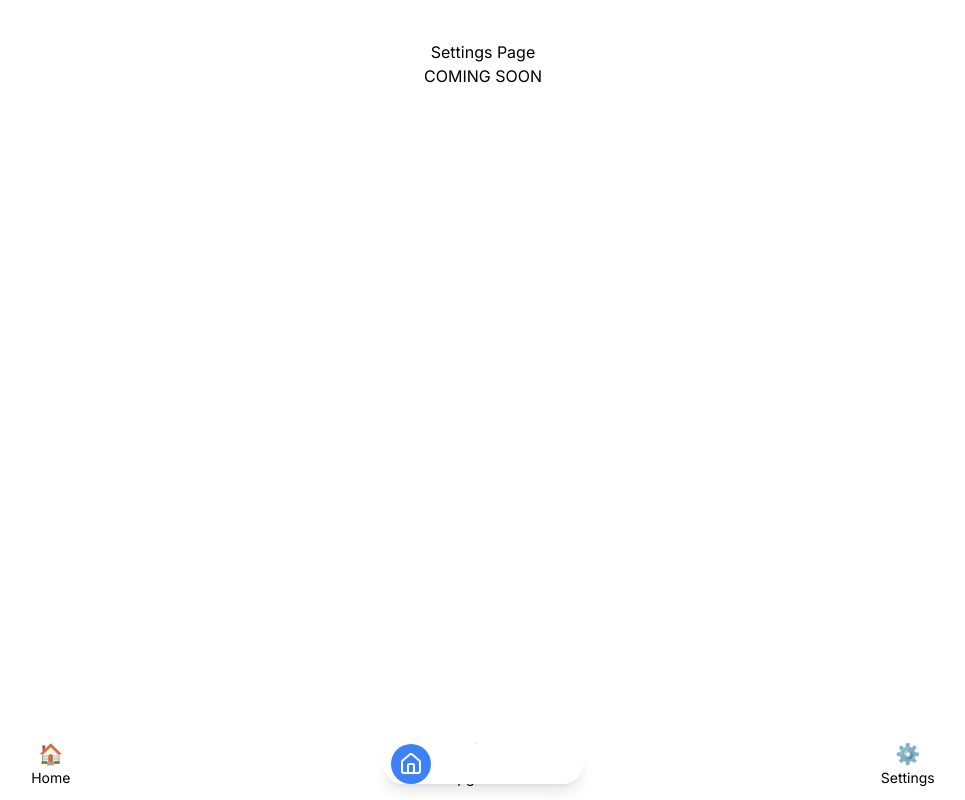
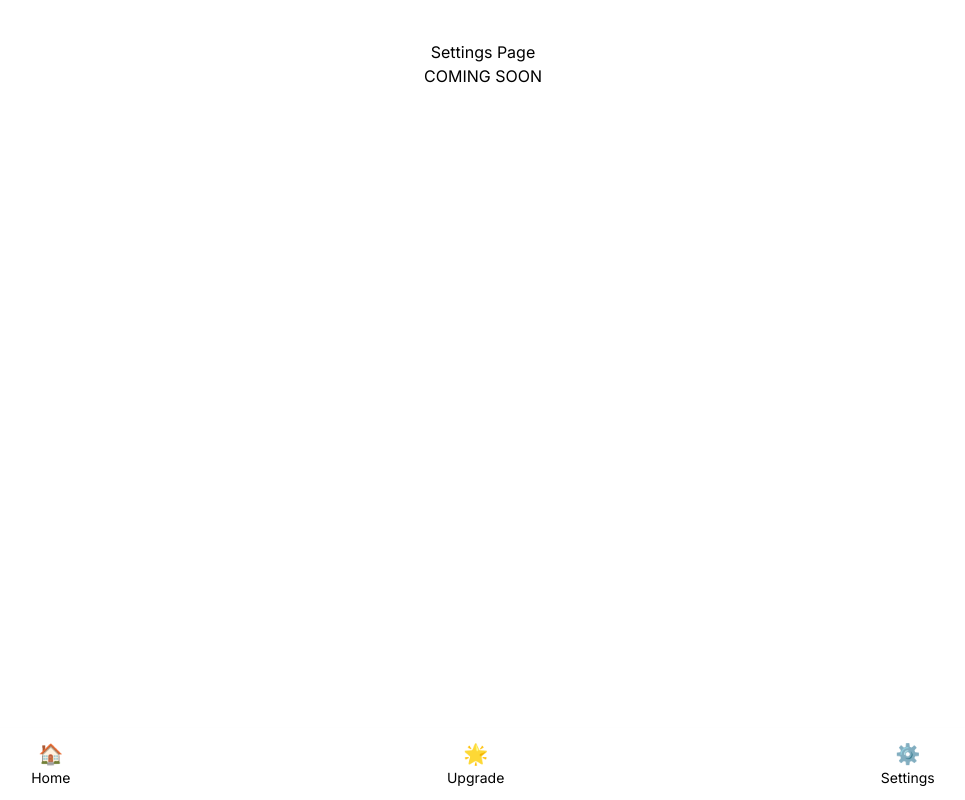
Before and after one commit to meblendi/Telegram-Mini-App, a Next.js app: page /settings in a window 1280 px wide. Shown: the whole page, without its empty margins (157-1122 px from the left). Built offline with nearby package versions, Linux system fonts and the light colour scheme.

Commit message:
Initial commit

```diff
--- a/app/settings/page.tsx
+++ b/app/settings/page.tsx
@@ -19,7 +19,6 @@ export default function Settings() {
           </Link>
         ))}
       </div>
-      <BottomNavBar />
     </main>
   );
 }
```
